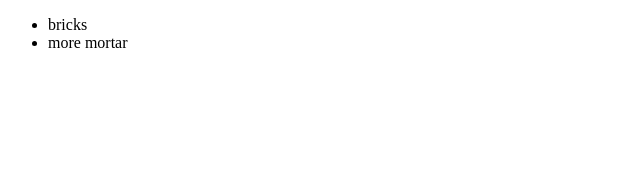
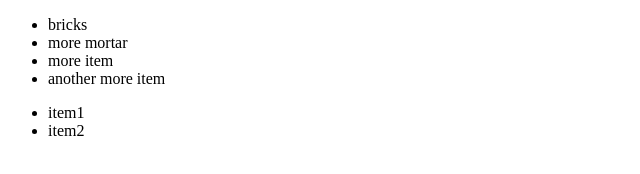
Before and after one commit to JustLoneCoder/GithubTesting, a plain HTML site: page index.html in a window 1280 px wide. Shown: the whole page, without its empty margins (0-640 px from the left). Drawn offline with Linux system fonts and the light colour scheme.

Commit message:
add new items plus one new module

```diff
--- a/index.html
+++ b/index.html
@@ -8,6 +8,14 @@
     <ul>
       <li>bricks</li>
       <li>more mortar</li>
+      <li>more item</li>
+      <li>another more item</li>
+    </ul>
+  </module-one>
+  <module-one>
+    <ul>
+      <li>item1</li>
+      <li>item2</li>
     </ul>
   </module-one>
 </body>
```
